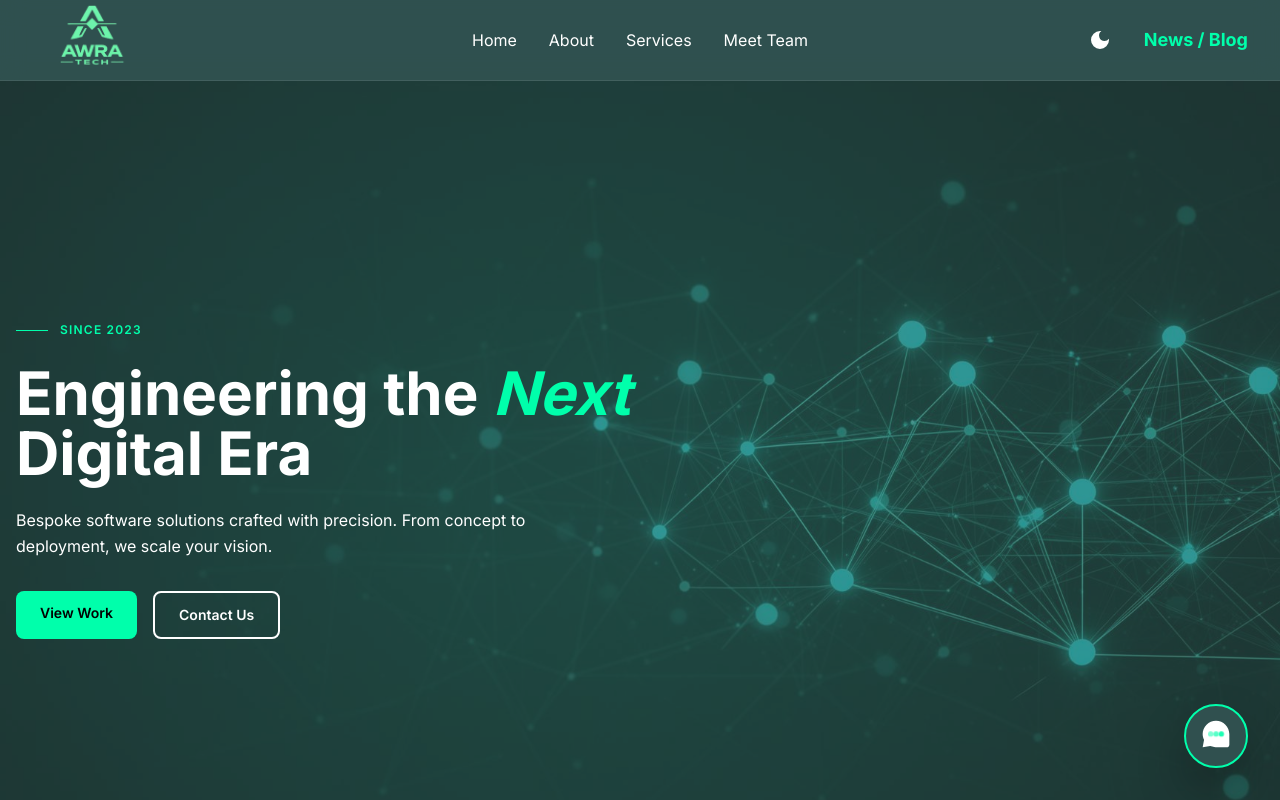
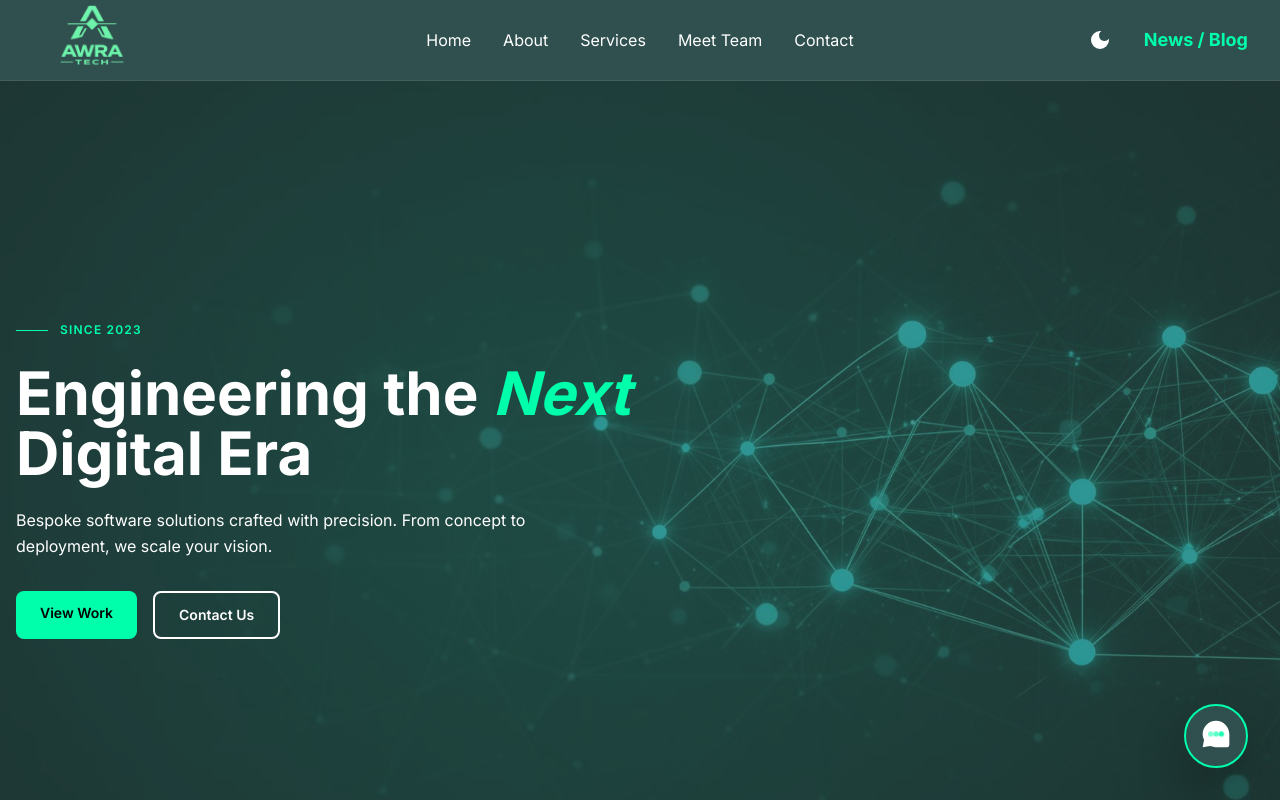
Before and after one commit to AwraTech/Company-Portfolio, a Next.js app in the folder client/: page / in a window 1280 px wide. Shown: the top 800 px of the page. Built offline with nearby package versions, Linux system fonts and the light colour scheme.

Commit message:
add contact nav link to header

```diff
--- a/client/src/components/Header.tsx
+++ b/client/src/components/Header.tsx
@@ -24,6 +24,7 @@ export default function Header() {
             <a href="/#about" className="text-white hover:text-[#00FFAB] transition">About</a>
             <a href="/#services" className="text-white hover:text-[#00FFAB] transition">Services</a>
             <a href="/#team" className="text-white hover:text-[#00FFAB] transition">Meet Team</a>
+            <a href="/contact" className="text-white hover:text-[#00FFAB] transition">Contact</a>
           </div>
 
           <div className="hidden md:flex items-center gap-6">
@@ -53,6 +54,7 @@ export default function Header() {
             <a href="/#about" className="block py-3 px-4 text-white hover:text-[#00FFAB] hover:bg-white/5 rounded-lg transition-all transform hover:translate-x-2">About</a>
             <a href="/#services" className="block py-3 px-4 text-white hover:text-[#00FFAB] hover:bg-white/5 rounded-lg transition-all transform hover:translate-x-2">Services</a>
             <a href="/#team" className="block py-3 px-4 text-white hover:text-[#00FFAB] hover:bg-white/5 rounded-lg transition-all transform hover:translate-x-2">Meet Team</a>
+            <a href="/contact" className="block py-3 px-4 text-white hover:text-[#00FFAB] hover:bg-white/5 rounded-lg transition-all transform hover:translate-x-2">Contact</a>
             <a href="/news" className="block py-3 px-4 text-[#00FFAB] font-bold text-lg hover:bg-white/5 rounded-lg transition-all transform hover:translate-x-2 hover:scale-105">News / Blog</a>
           </div>
         )}
```
